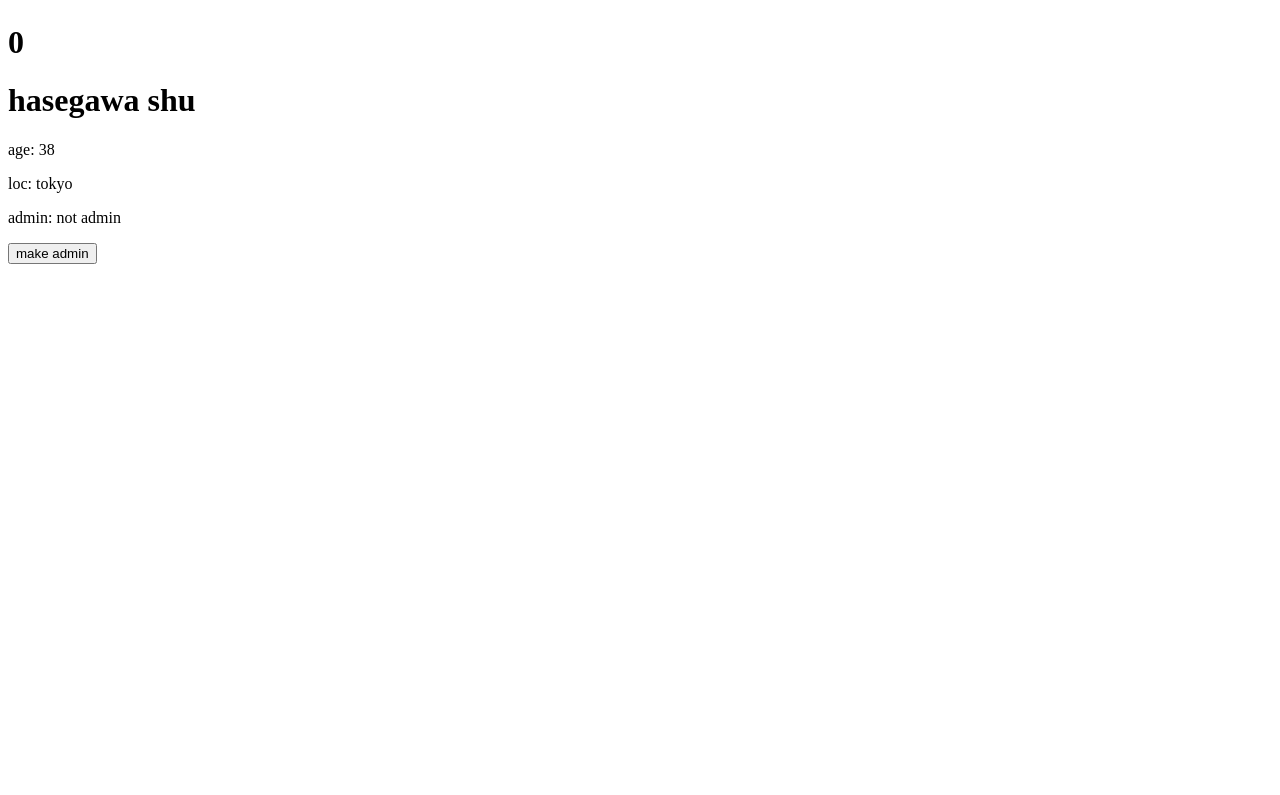
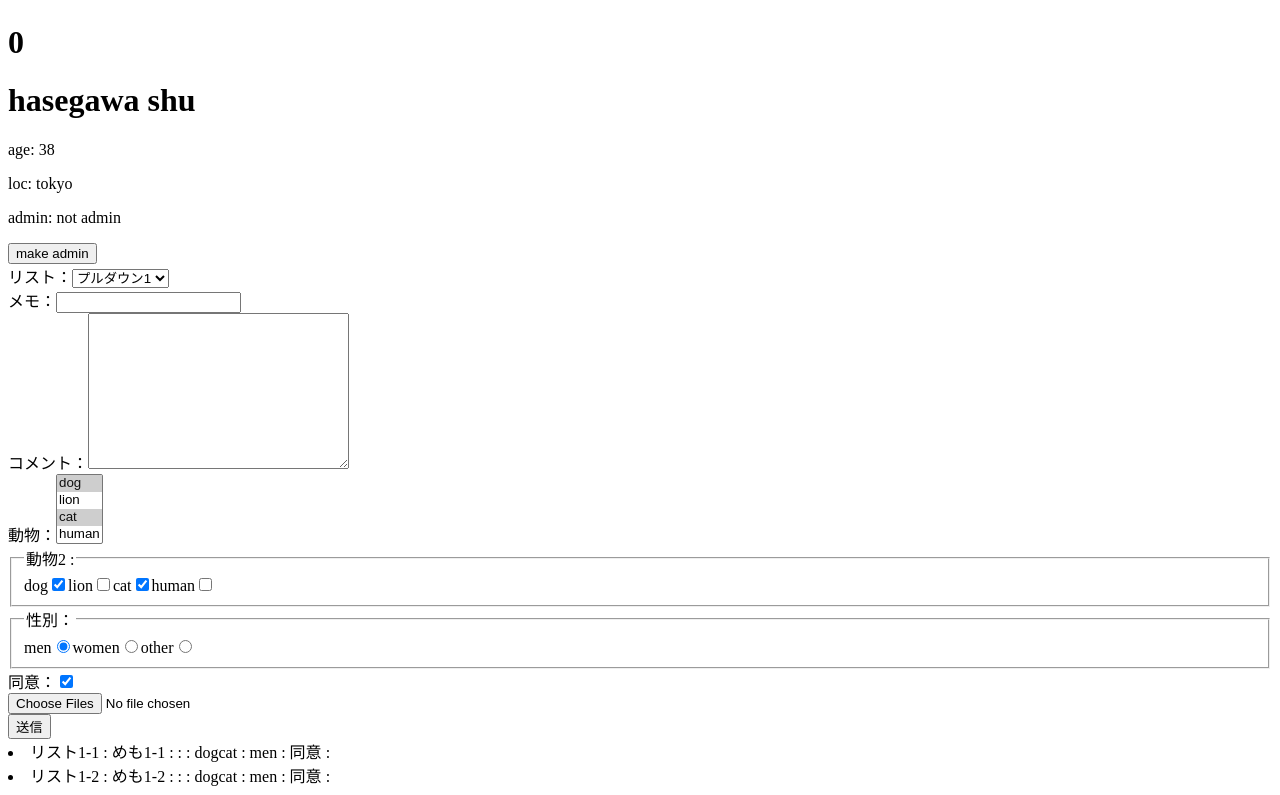
Before and after one commit to ShuHasegawa17/react-samples, a React (Vite) app: page / in a window 1280 px wide. Shown: the part 856-1651 px from the top of the page. Before the commit the page ends 1128 px from the top, so only its background shows below. Built offline with nearby package versions, Linux system fonts and the light colour scheme.

Commit message:
プルダウン追加

```diff
--- a/package.json
+++ b/package.json
@@ -12,7 +12,8 @@
   "dependencies": {
     "react": "^18.2.0",
     "react-dom": "^18.2.0",
-    "react-icons": "^4.11.0"
+    "react-icons": "^4.11.0",
+    "uuid": "^9.0.1"
   },
   "devDependencies": {
     "@types/react": "^18.2.15",
--- a/src/App.tsx
+++ b/src/App.tsx
@@ -10,6 +10,7 @@ import { CheckboxReducer } from './components/reducer/CheckboxReducer';
 import { Numbers } from './components/reducer/Numbers';
 import { UserReducer } from './components/reducer/User';
 import { Parent } from './components/context/Parent';
+import { PullDownAndList } from './components/list/PullDownAndList';
 
 export const ColorContext = createContext({ colors: colorData });
 
@@ -33,6 +34,7 @@ function App() {
         <Numbers />
       </div>
       <UserReducer />
+      <PullDownAndList />
     </>
   );
 }
--- /dev/null
+++ b/src/components/list/PullDownAndList.tsx
@@ -0,0 +1,200 @@
+import { useRef, useState } from 'react';
+import listData from '../../data/list-data.json';
+import React from 'react';
+
+export const PullDownAndList = () => {
+  const data = listData;
+  const animalList = ['dog', 'lion', 'cat', 'human'];
+  const sexList = ['men', 'women', 'other'];
+
+  const [form, setForm] = useState({
+    feedId: data[0].id,
+    note: '',
+    comment: '',
+    animal: ['dog', 'cat'],
+    sex: 'men',
+    agreement: true,
+    files: [],
+  });
+
+  // ファイル入力は非制御コンポーネント
+  const file = useRef<any>(null);
+
+  const handleForm = (e) => {
+    setForm({
+      ...form,
+      [e.target.name]: e.target.value,
+    });
+  };
+
+  const handleListForm = (e) => {
+    const data = [] as string[];
+    const opts = e.target.options;
+    for (const opt of opts) {
+      if (opt.selected) {
+        data.push(opt.value);
+      }
+    }
+    setForm({
+      ...form,
+      [e.target.name]: data,
+    });
+  };
+
+  const handleMultiForm = (e) => {
+    const list = [...form.animal];
+    if (e.target.checked) {
+      list.push(e.target.value);
+    } else {
+      list.splice(list.indexOf(e.target.value));
+    }
+    setForm({
+      ...form,
+      [e.target.name]: list,
+    });
+  };
+
+  const handleFormCheck = (e) => {
+    setForm({
+      ...form,
+      [e.target.name]: e.target.checked,
+    });
+  };
+
+  const handleFileForm = (e) => {
+    const filename = [] as string[];
+    const fs = file.current.files;
+    for (const f of fs) {
+      filename.push(f.name);
+    }
+    console.log(filename);
+    setForm({
+      ...form,
+      [e.target.name]: filename,
+    });
+  };
+  const send = () => {
+    console.log(form);
+    console.log(file?.current?.files);
+  };
+
+  const fillerList = () => data.filter((d) => d.id === +form.feedId)[0].list;
+
+  return (
+    <div>
+      <form>
+        リスト：
+        <select name="feedId" id="feedId" onChange={handleForm}>
+          {data.map((v) => (
+            <option key={v.id} value={v.id}>
+              {v.name}
+            </option>
+          ))}
+        </select>
+        <div>
+          メモ：
+          <input
+            type="text"
+            name="note"
+            value={form.note}
+            onChange={handleForm}
+          />
+        </div>
+        <div>
+          <label htmlFor="comment">コメント：</label>
+          <textarea
+            name="comment"
+            id="comment"
+            cols={30}
+            rows={10}
+            value={form.comment}
+            onChange={handleForm}
+          ></textarea>
+        </div>
+        <div>
+          <label htmlFor="animal">動物：</label>
+          <select
+            name="animal"
+            id="animal"
+            value={form.animal}
+            size={4}
+            multiple={true}
+            onChange={handleListForm}
+          >
+            {animalList.map((animal) => (
+              <option key={animal} value={animal}>
+                {animal}
+              </option>
+            ))}
+          </select>
+        </div>
+        <div>
+          <fieldset>
+            <legend>動物2 : </legend>
+            {animalList.map((animal) => (
+              <React.Fragment key={animal}>
+                <label htmlFor={`animal_${animal}`}>{animal}</label>
+                <input
+                  type="checkbox"
+                  name="animal"
+                  id={`animal_${animal}`}
+                  value={animal}
+                  checked={form.animal.includes(animal)}
+                  onChange={handleMultiForm}
+                />
+              </React.Fragment>
+            ))}
+          </fieldset>
+        </div>
+        <div>
+          {/* グループ化のタグ 「fieldset」「legend」*/}
+          <fieldset>
+            <legend>性別：</legend>
+            {sexList.map((sex) => (
+              <React.Fragment key={sex}>
+                <label htmlFor={`s_${sex}`}>{sex}</label>
+                <input
+                  type="radio"
+                  name="sex"
+                  id={`s_${sex}`}
+                  value={sex}
+                  checked={form.sex === sex}
+                  onChange={handleForm}
+                />
+              </React.Fragment>
+            ))}
+          </fieldset>
+        </div>
+        <div>
+          <label htmlFor="agreement">同意：</label>
+          <input
+            type="checkbox"
+            name="agreement"
+            id="agreement"
+            checked={form.agreement}
+            onChange={handleFormCheck}
+          />
+        </div>
+        <div>
+          <input
+            type="file"
+            name="files"
+            ref={file}
+            multiple
+            onChange={handleFileForm}
+          />
+        </div>
+        <button type="button" onClick={send}>
+          送信
+        </button>
+      </form>
+
+      {fillerList().map((l) => (
+        <li key={l.name}>
+          {l.name} : {l.memo} : {form.note} : {form.comment} : {form.animal} :{' '}
+          {form.sex} : {form.agreement ? '同意' : '反対'} : {form.files}
+        </li>
+      ))}
+    </div>
+  );
+};
--- /dev/null
+++ b/src/data/list-data.json
@@ -0,0 +1,30 @@
+[
+  {
+    "id": 1,
+    "name": "プルダウン1",
+    "list": [
+      {
+        "name": "リスト1-1",
+        "memo": "めも1-1"
+      },
+      {
+        "name": "リスト1-2",
+        "memo": "めも1-2"
+      }
+    ]
+  },
+  {
+    "id": 2,
+    "name": "プルダウン2",
+    "list": [
+      {
+        "name": "リスト2-1",
+        "memo": "めも2-1"
+      },
+      {
+        "name": "リスト2-2",
+        "memo": "めも2-2"
+      }
+    ]
+  }
+]
```
Also changed, not shown: 1 other file (tests, documents, lock files or other folders).
